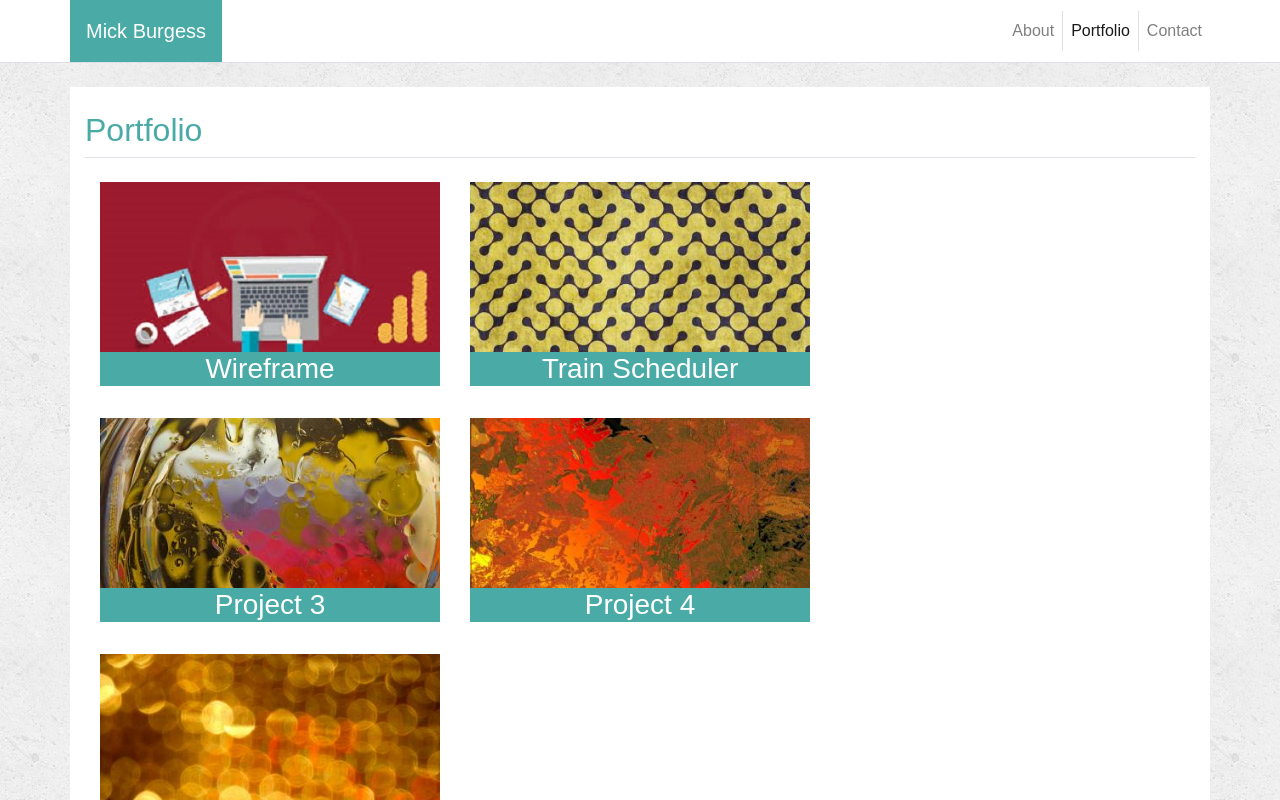
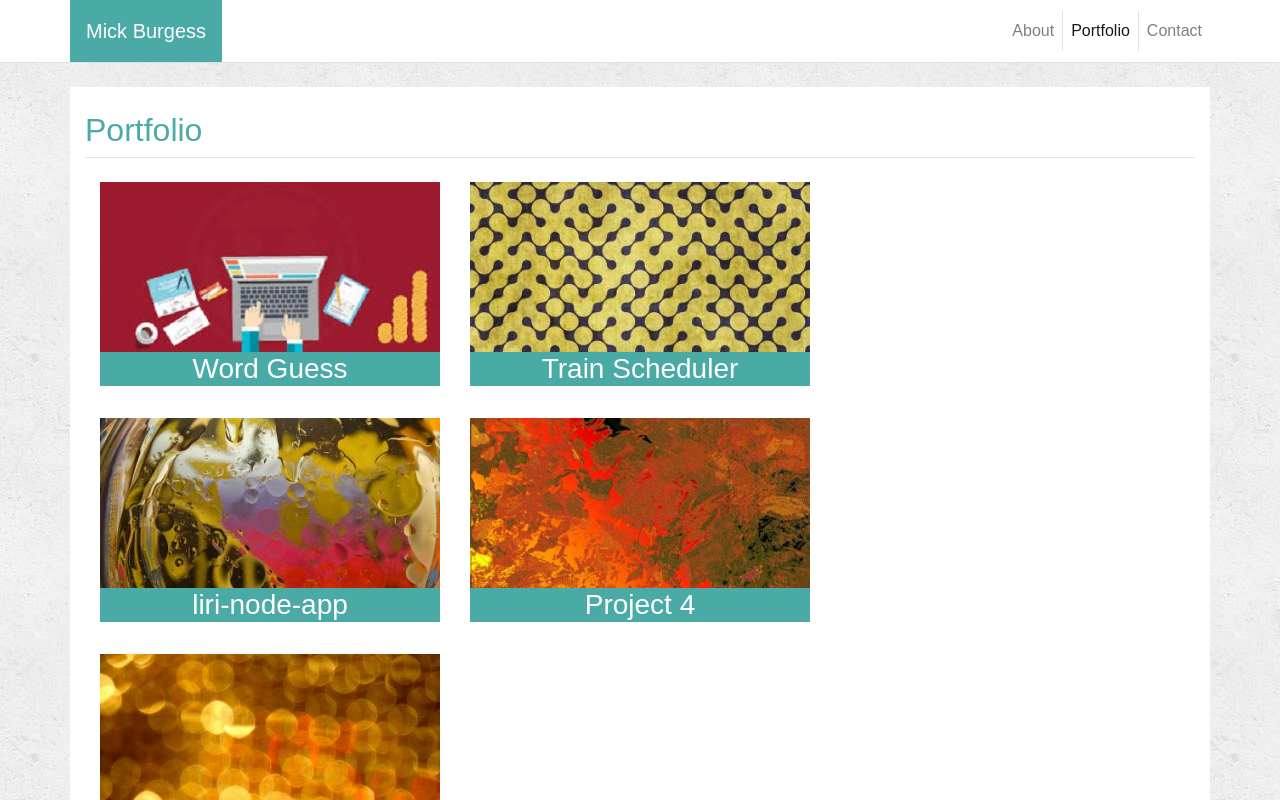
Before and after one commit to mickburgess/Bootstrap-Portfolio, a plain HTML site: page portfolio.html in a window 1280 px wide. Shown: the top 800 px of the page. Drawn offline with nearby package versions, Linux system fonts and the light colour scheme.

Commit message:
add word guess and liri app to portfolio

```diff
--- a/portfolio.html
+++ b/portfolio.html
@@ -34,10 +34,10 @@
     <div class="container">
       <div class="row mt-4">
         <div class="col-sm-4">
-          <a target="_blank" href="https://github.com/mickburgess/HW-Wireframe">
+          <a target="_blank" href="https://github.com/mickburgess/Word-Guess-Game">
             <img src="assets/images/computer.png" alt="Lap and Work on Desk" class="thumbnail img-fluid">
           </a>
-          <h3 class="text-center text-white">Wireframe</h3>
+          <h3 class="text-center text-white">Word Guess</h3>
         </div>
         <div class="col-sm-4">
           <a target="_blank" href="https://github.com/mickburgess/trainschedule">
@@ -49,10 +49,10 @@
       </div>
       <div class="row mt-4">
         <div class="col-sm-4">
-          <a href="">
+          <a href="https://github.com/mickburgess/liri-node-app">
             <img src="assets/images/abstract-color-drops.png" alt="Multiple Color Pattern" class="thumbnail img-fluid">
           </a>
-          <h3 class="text-center text-white">Project 3</h3>
+          <h3 class="text-center text-white">liri-node-app</h3>
         </div>
         <div class="col-sm-4">
           <a href="">
```
